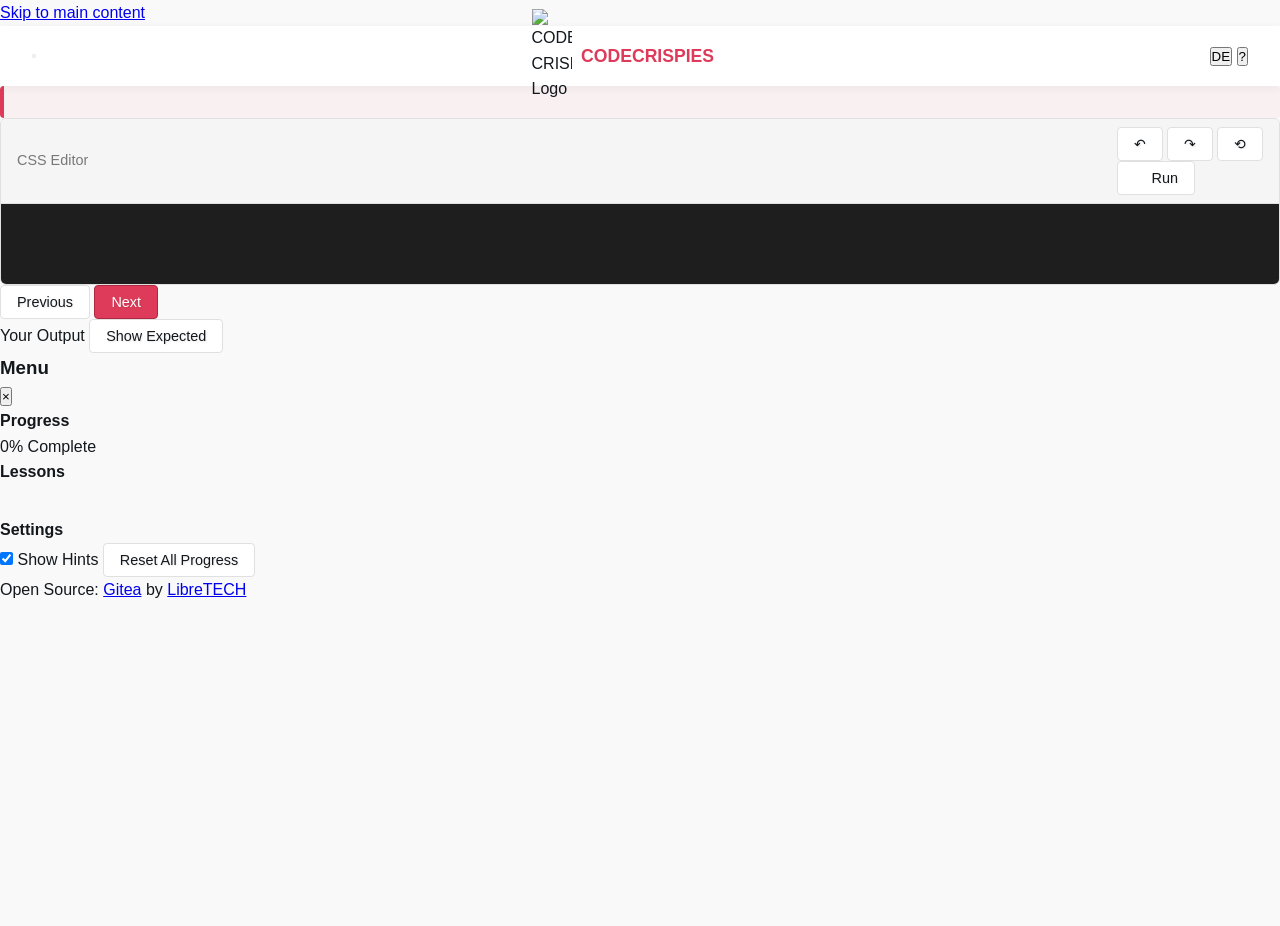
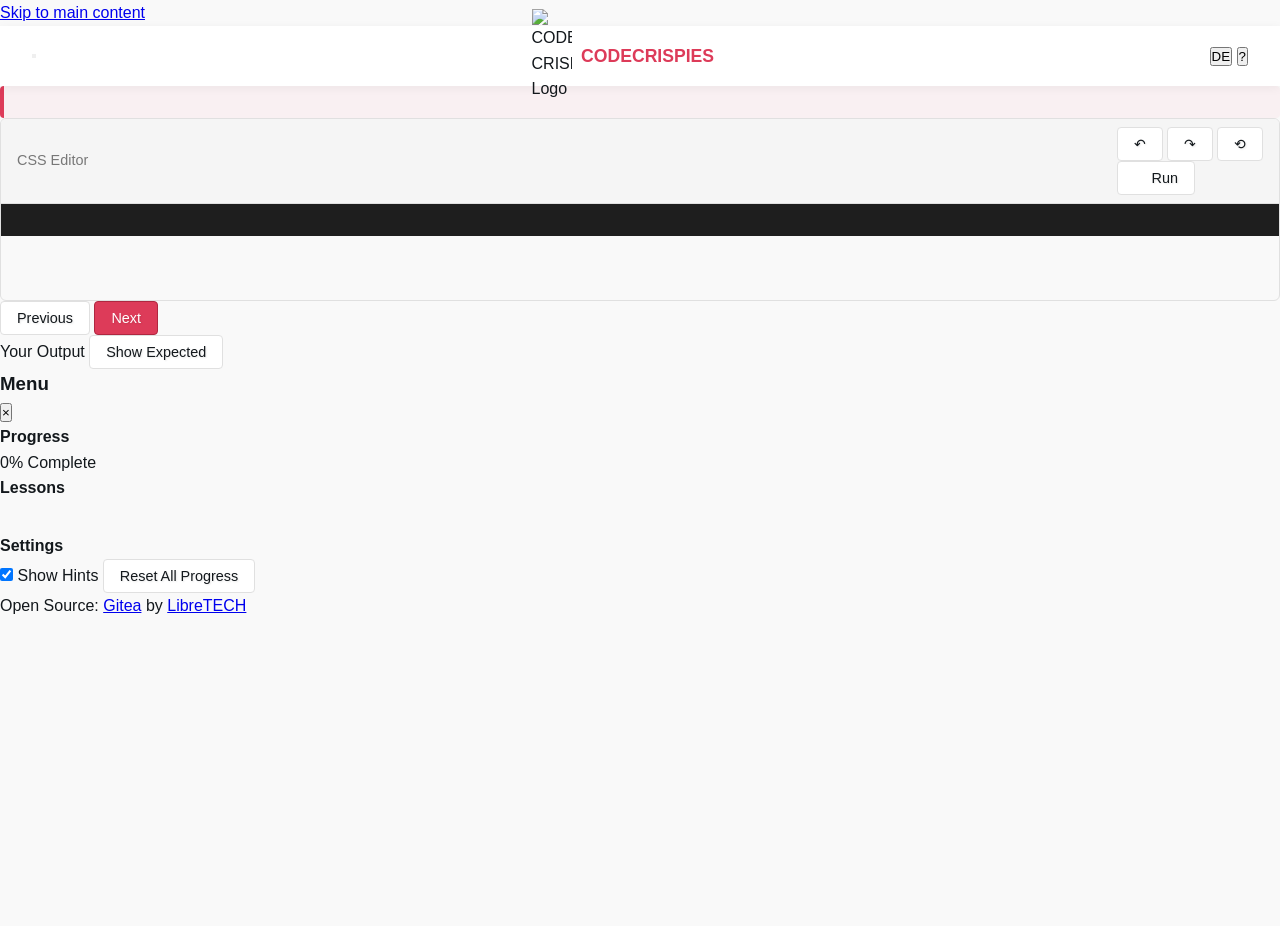

feat: add basic selectors module and update layout styles

--- a/src/main.css
+++ b/src/main.css
@@ -264,6 +264,7 @@ code {
 }
 
 .code-editor {
+	flex: 1;
 	position: relative;
 	border: 1px solid var(--border-color);
 	border-radius: var(--border-radius-md);
@@ -284,8 +285,10 @@ code {
 .editor-content {
 	background-color: var(--editor-bg);
 	color: #d4d4d4;
-	padding: var(--spacing-md) var(--spacing-md) 4rem;
+	padding: var(--spacing-md);
+	margin-bottom: 4rem;
 	overflow-y: auto;
+	height: 100%;
 	font-family: var(--font-code);
 	font-size: 14px;
 	line-height: 1.5;
